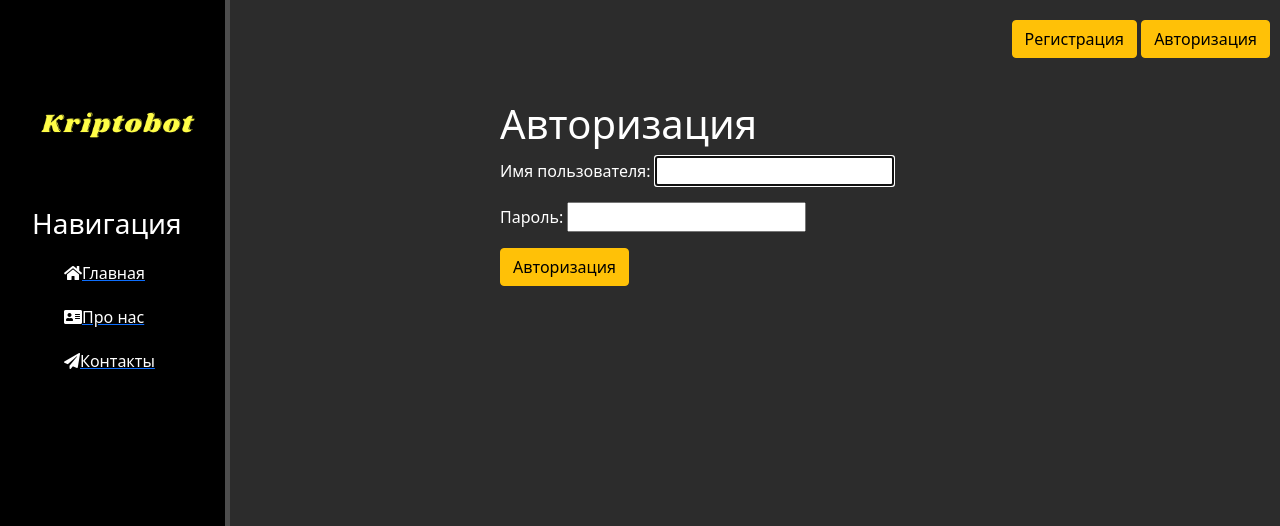
After one commit to yazi08/itog_project, a Django app: page /authentication/ in a window 1280 px wide. The commit adds this page. Shown: the top 526 px of the page. Run offline with Django 3.2, Linux system fonts and the light colour scheme; some libraries are stand-ins or nearby versions.

Commit message:
Добавлена авторизация

```diff
--- a/trade bot/home_page/forms.py
+++ b/trade bot/home_page/forms.py
@@ -4,7 +4,7 @@ from django.contrib.auth.models import User
 from django.forms import ModelForm
 
 
-
+"""Форма для регистрации"""
 class RegisterUserForm(UserCreationForm):
     username = forms.CharField(label='Логин',widget=forms.TextInput(attrs={'class':'form-input'}))
     password1 = forms.CharField(label='Пароль',widget=forms.PasswordInput(attrs={'class': 'form-input'}))
--- a/trade bot/home_page/templates/home_page/home_page.html
+++ b/trade bot/home_page/templates/home_page/home_page.html
@@ -26,7 +26,7 @@
     <nav>
         <ul>
             <a href="{% url 'register' %}"><li><button class="btn btn-warning">Регистрация</button></li></a>
-            <li><button class="btn btn-warning">Авторизация</button></li>
+            <a href="{% url 'authentication' %}"><li><button class="btn btn-warning">Авторизация</button></li></a>
         </ul>
     </nav>
 
--- /dev/null
+++ b/trade bot/home_page/templates/register/authentication.html
@@ -0,0 +1,16 @@
+{% extends "home_page/home_page.html" %}
+{% load static %}
+
+
+{% block content %}
+<link rel="stylesheet" href="{% static 'register/css/register.css' %}">
+<form method="post">
+<h1>Авторизация</h1>
+    {% csrf_token %}
+
+
+    {{ form.as_p }}
+    <button class="btn btn-warning">Авторизация</button>
+
+</form>
+{% endblock %}
--- a/trade bot/home_page/urls.py
+++ b/trade bot/home_page/urls.py
@@ -5,5 +5,6 @@ urlpatterns = [
 
     path('',views.home_page, name = "home_page"),
     path('register/',views.RegisterUser.as_view(), name = "register"),
+    path('authentication/',views.LoginUser.as_view(), name = "authentication"),
 
 ]
--- a/trade bot/home_page/views.py
+++ b/trade bot/home_page/views.py
@@ -16,3 +16,14 @@ class RegisterUser(CreateView):
     form_class = RegisterUserForm
     template_name = 'register/register.html'
     success_url = reverse_lazy('home_page')
+
+
+"""Авторизация"""
+
+class LoginUser(LoginView):
+    form_class =AuthenticationForm
+    template_name = 'register/authentication.html'
+
+    """Перевод на страницу после авторизации"""
+    def get_success_url(self):
+        return reverse_lazy('home_page')
```
Also changed, not shown: trade bot/db.sqlite3, trade bot/home_page/static/register/css/authentication.css (added).
